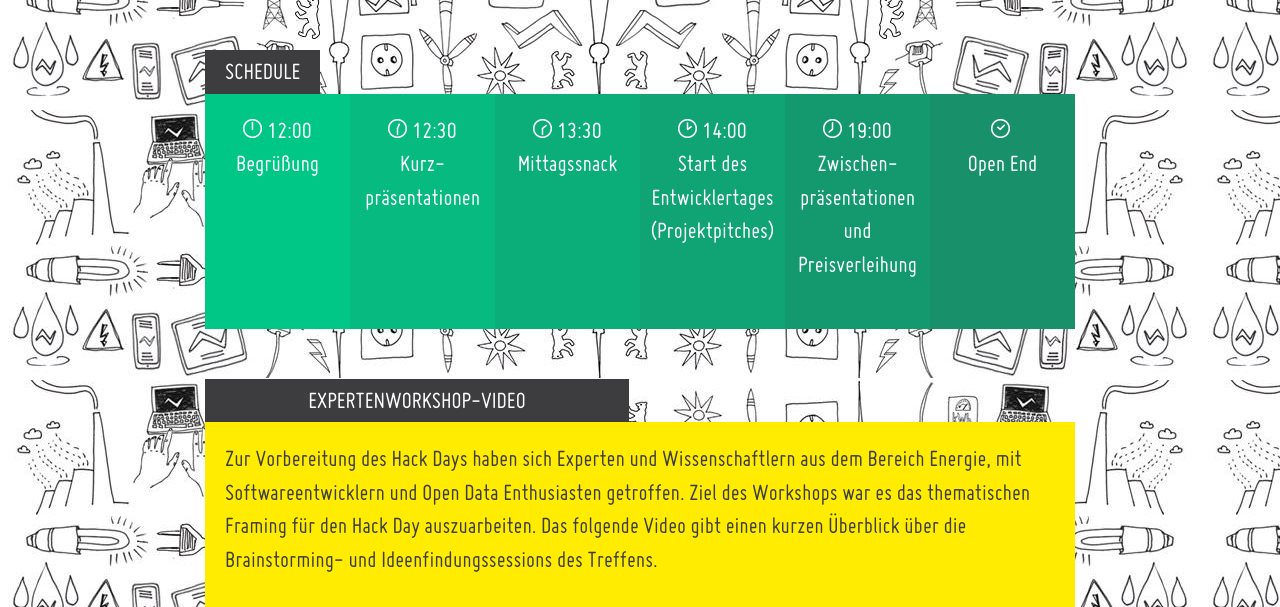
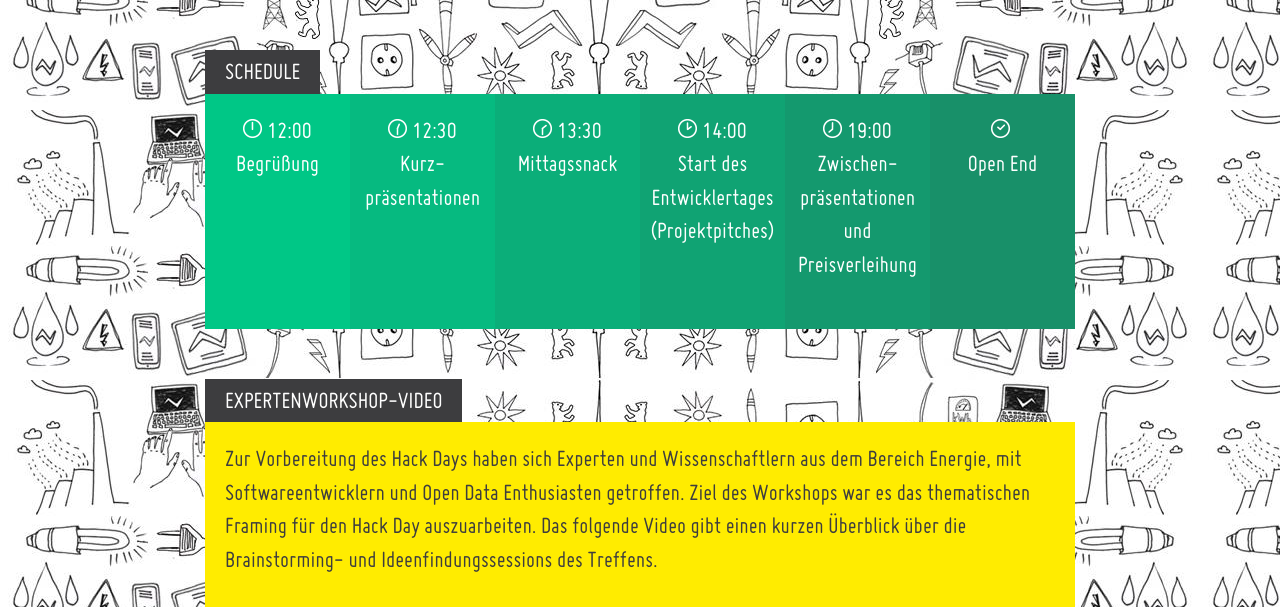
Before and after one commit to okfde/energyhack, a Jekyll site: the page built from index.html, in a window 1280 px wide. Shown: the part 2320-2927 px from the top of the page. Built offline with Jekyll 4.4.1, drawn with Linux system fonts in a browser that asks for light colours; nearby versions of some CDN libraries; grey boxes are pictures that could not be loaded.

Commit message:
fixes video heading

```diff
--- a/_includes/video.html
+++ b/_includes/video.html
@@ -1,12 +1,15 @@
 <div class="row-fluid spaceless">
-    <div class="span6 heading color1" align=left>Expertenworkshop-Video</div>
+    <div class="span6">
+        <span class="heading color1">Expertenworkshop-Video</span>
+    </div>
 </div>
-	<div id="about" class="row-fluid color3">
+<div id="about" class="row-fluid color3">
     <div class="span12">
-    <p> Zur Vorbereitung des Hack Days haben sich Experten und Wissenschaftlern aus dem Bereich Energie, mit Softwareentwicklern und Open Data Enthusiasten getroffen.
-    Ziel des Workshops war es das thematischen Framing für den Hack Day auszuarbeiten. Das folgende Video gibt einen kurzen Überblick über die Brainstorming- und Ideenfindungssessions des Treffens.
-    </p>
+        <p> Zur Vorbereitung des Hack Days haben sich Experten und Wissenschaftlern aus dem Bereich Energie, mit Softwareentwicklern und Open Data Enthusiasten getroffen.
+        Ziel des Workshops war es das thematischen Framing für den Hack Day auszuarbeiten. Das folgende Video gibt einen kurzen Überblick über die Brainstorming- und Ideenfindungssessions des Treffens.
+        </p>
         <div class="flex-video widescreen">
-<iframe src="http://player.vimeo.com/video/65389151" width="600" height="338" frameborder="0" webkitAllowFullScreen mozallowfullscreen allowFullScreen></iframe>        </div>
+            <iframe src="http://player.vimeo.com/video/65389151" width="600" height="338" frameborder="0" webkitAllowFullScreen mozallowfullscreen allowFullScreen></iframe>
+        </div>
     </div>
-    </div>
+</div>
```
